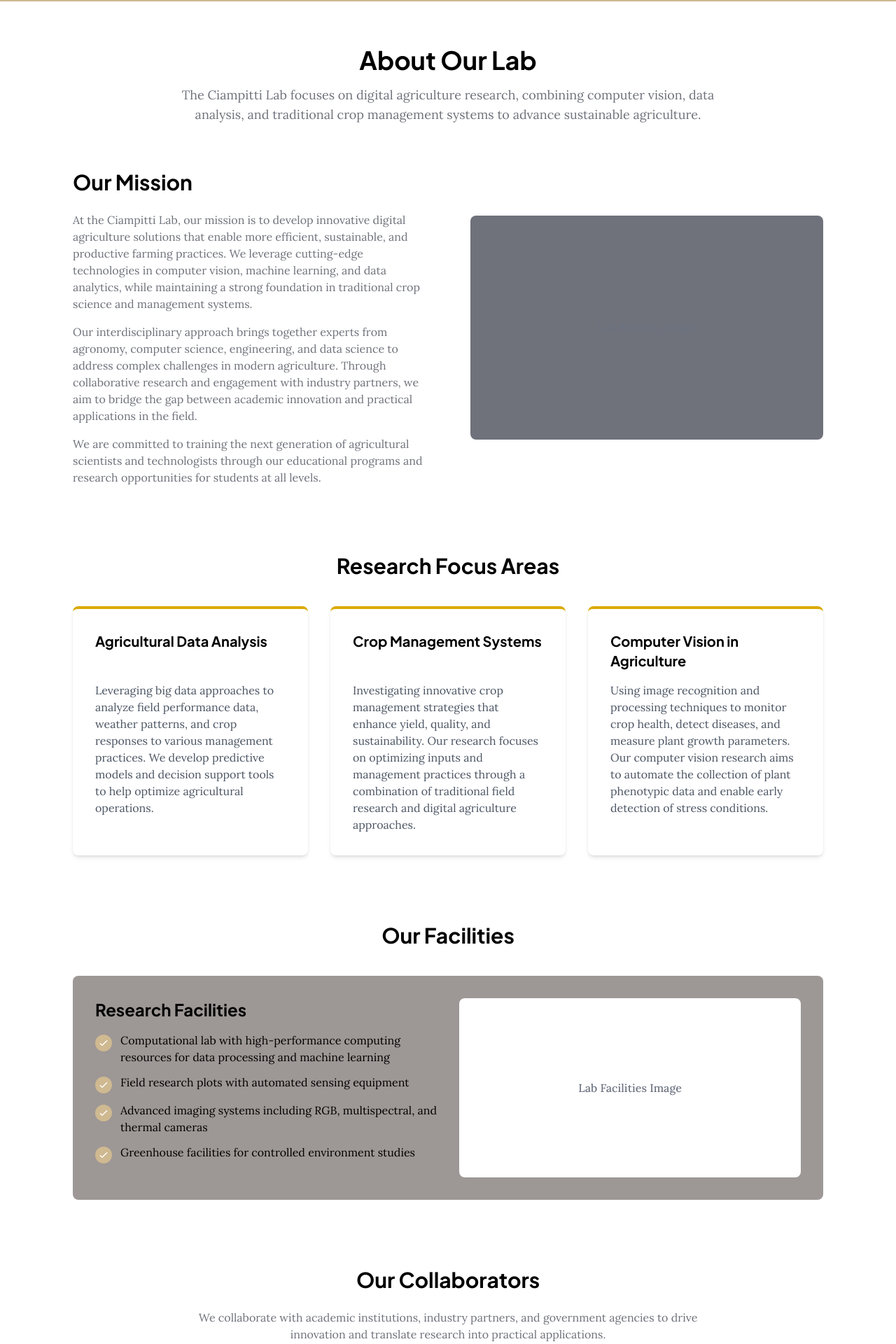
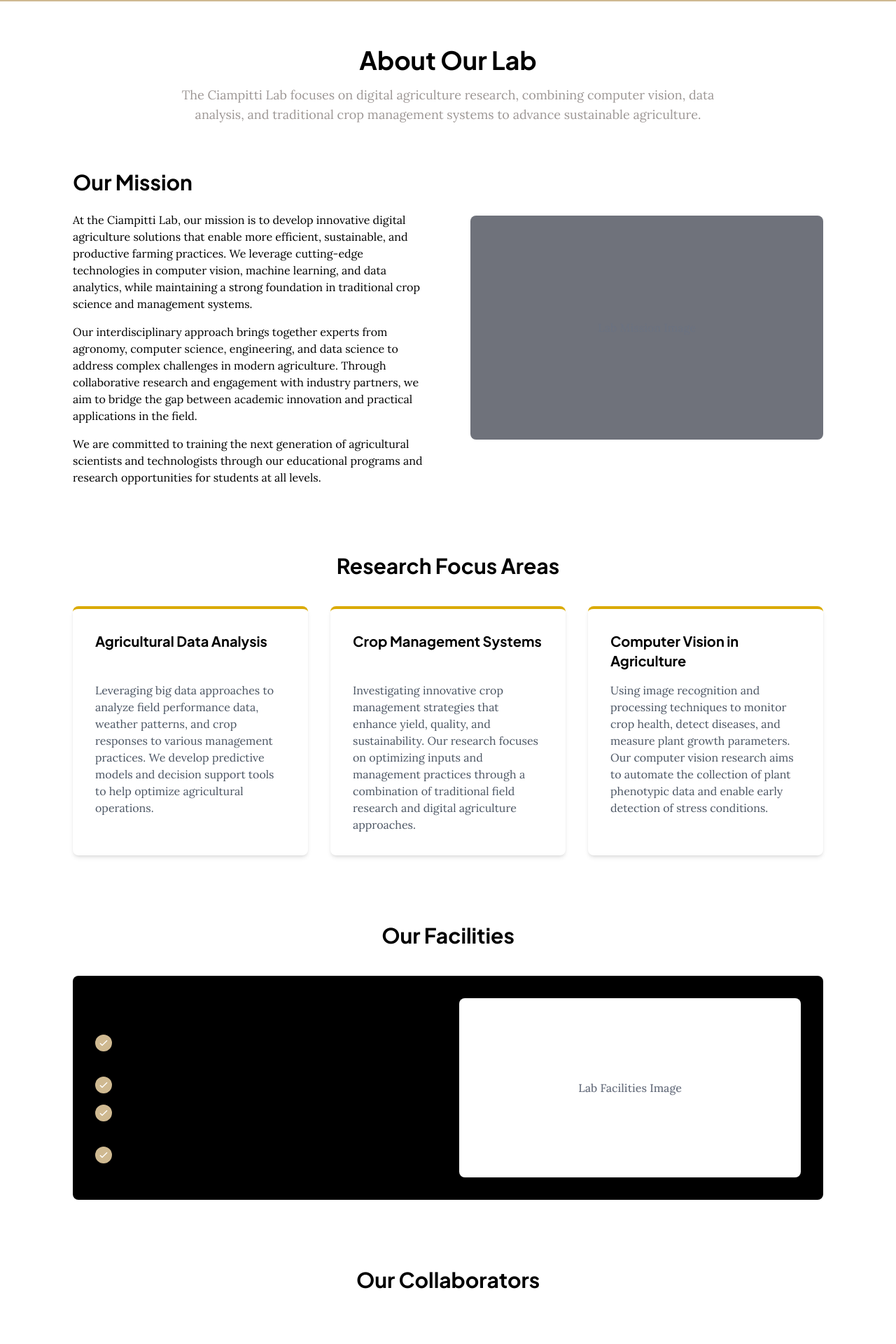
Before and after one commit to Ciampitti-Lab/ciampitti-lab.github.io, a Next.js app: page /about in a window 1280 px wide. Shown: the part 80-2000 px from the top of the page at 70% size. Built offline with nearby package versions, Linux system fonts and the light colour scheme.

Commit message:
style: change secondary font colors to white for now

```diff
--- a/src/app/about/page.tsx
+++ b/src/app/about/page.tsx
@@ -12,7 +12,7 @@ export default function About() {
         {/* Page Header */}
         <div className="mb-16 text-center">
           <h1 className="text-4xl font-bold mb-4">About Our Lab</h1>
-          <p className="text-lg text-purdue-secondary-gray2 max-w-3xl mx-auto">
+          <p className="text-lg text-purdue-secondary-gray3 max-w-3xl mx-auto">
             The Ciampitti Lab focuses on digital agriculture research, combining
             computer vision, data analysis, and traditional crop management
             systems to advance sustainable agriculture.
@@ -23,7 +23,7 @@ export default function About() {
         <div className="grid lg:grid-cols-2 gap-16 items-center mb-24">
           <div>
             <h2 className="text-3xl font-bold mb-6">Our Mission</h2>
-            <p className="text-purdue-secondary-gray2 mb-4">
+            <p className="text-purdue-secondary-gray4 mb-4">
               At the Ciampitti Lab, our mission is to develop innovative digital
               agriculture solutions that enable more efficient, sustainable, and
               productive farming practices. We leverage cutting-edge
@@ -31,7 +31,7 @@ export default function About() {
               analytics, while maintaining a strong foundation in traditional
               crop science and management systems.
             </p>
-            <p className="text-purdue-secondary-gray2 mb-4">
+            <p className="text-purdue-secondary-gray4 mb-4">
               Our interdisciplinary approach brings together experts from
               agronomy, computer science, engineering, and data science to
               address complex challenges in modern agriculture. Through
@@ -39,7 +39,7 @@ export default function About() {
               aim to bridge the gap between academic innovation and practical
               applications in the field.
             </p>
-            <p className="text-purdue-secondary-gray2">
+            <p className="text-purdue-secondary-gray4">
               We are committed to training the next generation of agricultural
               scientists and technologists through our educational programs and
               research opportunities for students at all levels.
@@ -110,7 +110,7 @@ export default function About() {
           <h2 className="text-3xl font-bold mb-10 text-center">
             Our Facilities
           </h2>
-          <div className="bg-purdue-secondary-gray3 rounded-lg p-8">
+          <div className="bg-purdue-black rounded-lg p-8">
             <div className="grid md:grid-cols-2 gap-8">
               <div>
                 <h3 className="text-2xl font-bold mb-4">Research Facilities</h3>
@@ -216,7 +216,7 @@ export default function About() {
           <h2 className="text-3xl font-bold mb-6 text-center">
             Our Collaborators
           </h2>
-          <p className="text-center text-purdue-secondary-gray2 max-w-3xl mx-auto mb-10">
+          <p className="text-center text-white max-w-3xl mx-auto mb-10">
             We collaborate with academic institutions, industry partners, and
             government agencies to drive innovation and translate research into
             practical applications.
--- a/src/app/news/page.tsx
+++ b/src/app/news/page.tsx
@@ -15,7 +15,7 @@ export default function News() {
         {/* Page Header */}
         <div className="mb-12">
           <h1 className="text-4xl font-bold mb-4">News & Blog</h1>
-          <p className="text-lg text-purdue-secondary-gray2">
+          <p className="text-lg text-purdue-secondary-gray4">
             Latest updates, research findings, and events from the Ciampitti Lab
           </p>
         </div>
--- a/src/app/research/page.tsx
+++ b/src/app/research/page.tsx
@@ -14,7 +14,7 @@ export default function Research() {
         {/* Page Header */}
         <div className="mb-16 text-center">
           <h1 className="text-4xl font-bold mb-4">Our Research</h1>
-          <p className="text-lg text-purdue-secondary-gray2 max-w-3xl mx-auto">
+          <p className="text-lg text-purdue-secondary-gray4 max-w-3xl mx-auto">
             Exploring the intersection of digital technology and agricultural
             science to develop innovative solutions for sustainable crop
             production.
--- a/src/app/team/page.tsx
+++ b/src/app/team/page.tsx
@@ -14,7 +14,7 @@ export default function Students() {
         {/* Page Header */}
         <div className="mb-12 text-center">
           <h1 className="text-4xl font-bold mb-4">Our Team</h1>
-          <p className="text-lg text-purdue-secondary-gray2 max-w-3xl mx-auto">
+          <p className="text-lg text-purdue-secondary-gray4 max-w-3xl mx-auto">
             Meet the researchers, scientists, and students working together to
             advance digital agriculture and crop management systems at the
             Ciampitti Lab.
```
